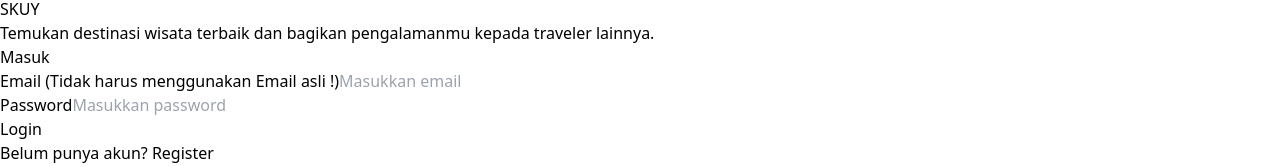
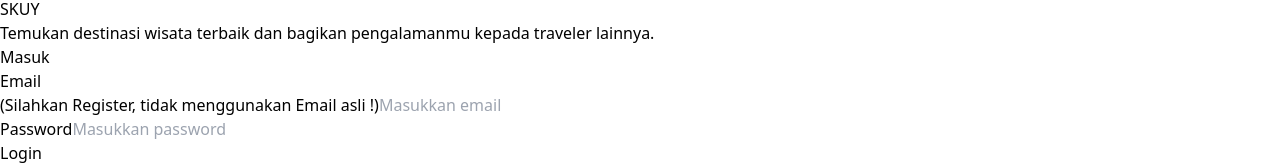
Before and after one commit to Ryan-Yakhin/Full-Stack-Project, a React (Vite) app in the folder Skuyy/frontend/skuy/: page / in a window 1280 px wide. Shown: the part 2069-2235 px from the top of the page. Built offline with nearby package versions, Linux system fonts and the light colour scheme.

Commit message:
Additon in login(user doesnt have to use real Email)

```diff
--- a/Skuyy/frontend/skuy/src/pages/Login.jsx
+++ b/Skuyy/frontend/skuy/src/pages/Login.jsx
@@ -117,7 +117,8 @@ export default function Login() {
 
           <div className="mb-4">
             <label className="block text-gray-700 mb-2">
-              Email (Tidak harus menggunakan Email asli !)
+              <span>Email</span> <br />
+              <span>(Silahkan Register, tidak menggunakan Email asli !)</span>
             </label>
 
             <input
```
